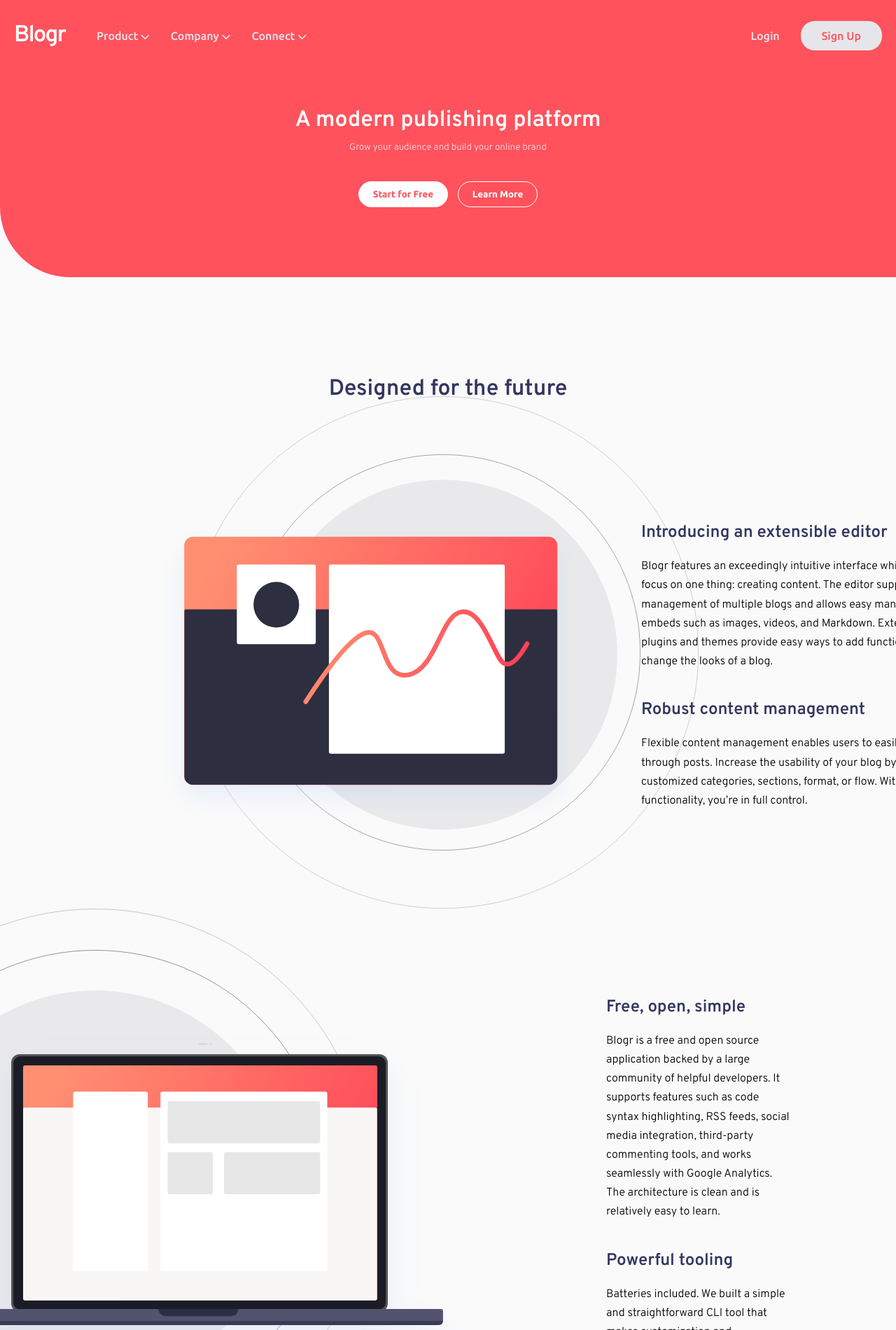
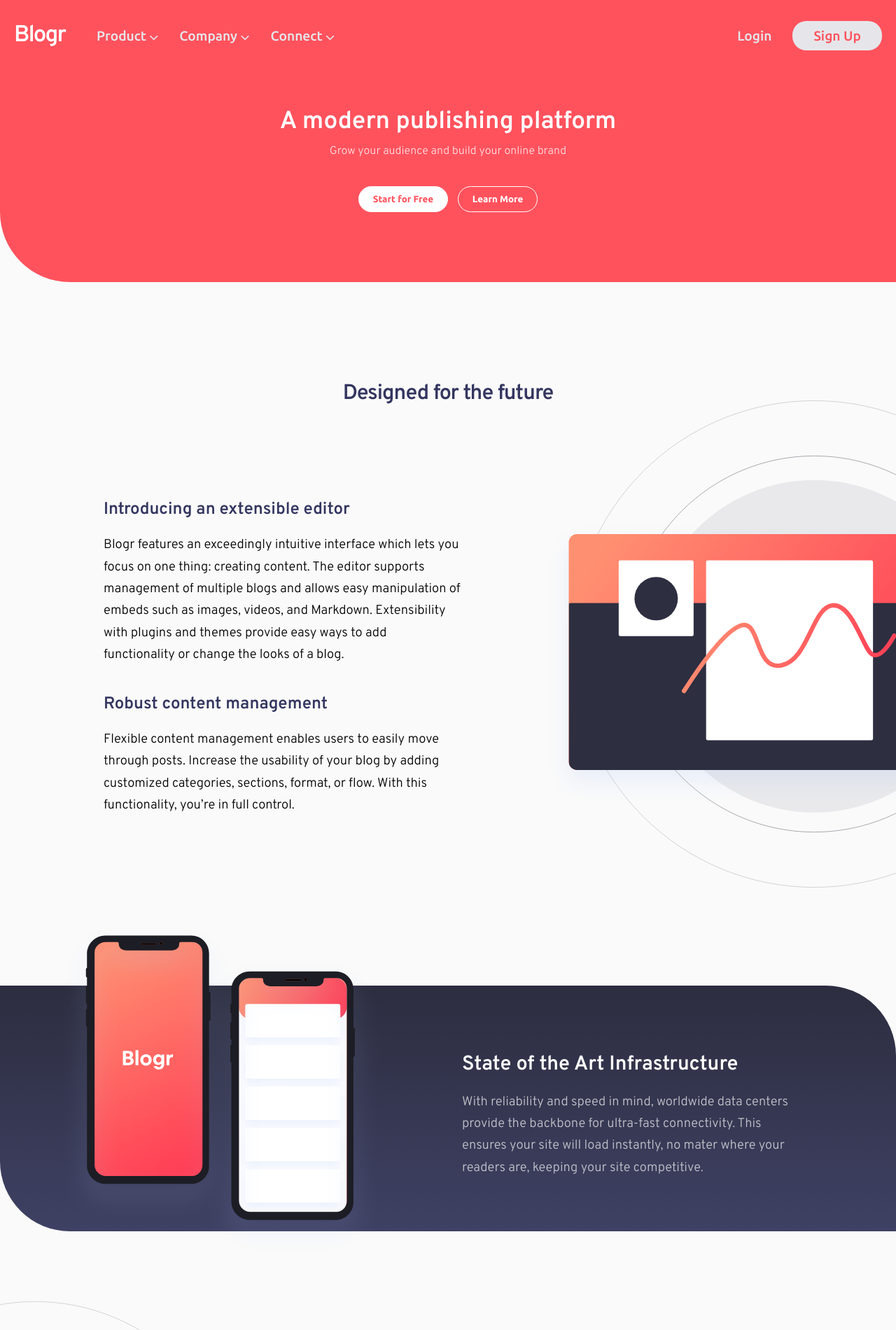
Before and after one commit to MonikaCyprys/Blogr-landing-page, a plain HTML site: page index.html in a window 1280 px wide. Shown: the top 1900 px of the page at 70% size. Drawn offline with Linux system fonts and the light colour scheme.

Commit message:
change fonts

```diff
--- a/index.html
+++ b/index.html
@@ -16,15 +16,6 @@
       rel="stylesheet"
     />
     <link rel="stylesheet" href="css/app.css" />
-    <!-- <style>
-      .attribution {
-        font-size: 11px;
-        text-align: center;
-      }
-      .attribution a {
-        color: hsl(228, 45%, 44%);
-      }
-    </style> -->
   </head>
   <body>
     <div class="wrapper">
@@ -140,6 +131,13 @@
       <main>
         <h2 class="header-main">Designed for the future</h2>
         <section class="services-section">
+          <img
+            class="image-section"
+            data-desktop="editor-desktop"
+            data-mobile="editor-mobile"
+            src=""
+            alt=""
+          />
           <article class="info-section">
             <h3 class="subtitles-section">Introducing an extensible editor</h3>
             <p class="text-section">
@@ -158,15 +156,15 @@
               you’re in full control.
             </p>
           </article>
-          <img
-            class="image-section"
-            data-desktop="editor-desktop"
-            data-mobile="editor-mobile"
-            src="/images/illustration-editor-mobile.svg"
-            alt=""
-          />
         </section>
-        <!-- sekcja z telefonami -->
+       <section class="services-section phones-section">
+        <img class="phones-image" src="/images/illustration-phones.svg" alt=""/>
+      <article class="info-section phones-section">
+        <h3 class="subtitles-section">State of the Art Infrastructure</h3>
+        <p class="text-section">
+          With reliability and speed in mind, worldwide data centers provide the backbone for ultra-fast connectivity. This ensures your site will load instantly, no mater where your readers are, keeping your site competitive.
+        </p>
+       </section>
         <section class="services-section laptop-section">
           <img
             class="image-section laptop-section"
--- a/scss/_footer.scss
+++ b/scss/_footer.scss
@@ -5,12 +5,12 @@ footer {
   border-radius: 0 50px 0 0;
   padding: 40px 10% 0 10%;
   align-items: center;
+  font-size: 1rem;
   @include two-section-view {
     flex-direction: row;
     justify-content: flex-start;
     flex-wrap: wrap;
     align-items: flex-start;
-    font-size: larger;
   }
   .logo {
     font-size: 33px;
@@ -36,11 +36,10 @@ footer {
       padding: 0;
       text-align: center;
       padding: 5px 0;
-      font-size: larger;
       &:nth-of-type(1) {
         font-weight: bold;
         color: var(--white);
-        font-size: larger;
+        font-size: 1.3rem;
         padding: 5px 10px 20px 10px;
       }
       &:hover {
@@ -57,6 +56,7 @@ footer {
     text-align: center;
     color: var(--grayish-blue);
     padding: 50px 0 20px 0;
+    font-size: 1em;
     a {
       color: var(--very-light-red);
       cursor: pointer;
--- a/scss/_header.scss
+++ b/scss/_header.scss
@@ -8,23 +8,24 @@ header {
   position: relative;
   z-index: 99;
   overflow: hidden;
+  font-size: 1rem;
   .header-text {
     font-family: var(--overpass-font);
     color: var(--white);
     text-align: center;
+    font-size: 2.2em;
   }
   .title-header {
-    padding: 50px 45px 10px 45px;
+    padding: 50px 25px 10px 25px;
   }
   .subtitle-header {
     font-weight: 300;
-    font-size: medium;
+    font-size: 1em;
     opacity: 0.8;
     padding: 10px 50px;
     padding-bottom: 30px;
     @include tablet-view {
       padding: 0 50px 40px 50px;
-      font-size: smaller;
     }
   }
   .start-header {
--- a/scss/_main.scss
+++ b/scss/_main.scss
@@ -3,13 +3,15 @@ main {
   padding: 120px 0 0 0;
   transform: translateY(-70px);
   overflow-x: hidden;
+  font-size: 1rem;
   .header-main {
     text-align: center;
     color: var(--very-dark-blue);
     position: relative;
     padding: 40px 0;
+    font-size: 1.9em;
+    letter-spacing: -1px;
     @include two-section-view {
-      font-size: xx-large;
       top: 50px;
     }
   }
@@ -18,56 +20,94 @@ main {
     flex-direction: column;
     width: 100%;
     justify-items: center;
+    position: relative;
+    padding-bottom: 40px;
     @include two-section-view {
       flex-direction: row;
       position: relative;
       transform: translateX(10%);
+      align-items: center;
     }
     &.laptop-section {
       @include two-section-view {
         transform: translateX(-10%);
       }
     }
-
+    &.phones-section {
+      background: linear-gradient(rgb(44, 45, 63), rgb(63, 65, 100));
+      padding: 200px 20px 100px 20px;
+      margin-top: 200px;
+      border-radius: 0 100px;
+      @include two-section-view {
+        margin: 100px 0;
+        padding: 55px 10%;
+        transform: translateX(0);
+        justify-content: flex-end;
+      }
+    }
     .info-section {
       display: flex;
       flex-wrap: wrap;
       align-content: center;
       padding: 20px;
       text-align: center;
-      order: 2;
+      font-size: 1rem;
+
       @include two-section-view {
         text-align: left;
       }
       .subtitles-section {
         color: var(--very-dark-blue);
-        font-weight: bold;
-        font-size: 24px;
+        font-size: 1.9em;
+        padding: 40px 20px 20px 20px;
+        flex-basis: 100%;
+        @include two-section-view {
           padding: 40px 0 20px 0;
-        flex-basis: 100%;
+          font-size: 1.5em;
+        }
       }
       .text-section {
         line-height: 1.7;
+        font-size: 1.15em;
+      }
+      &.phones-section {
+        @include two-section-view {
+          flex-basis: 50%;
+        }
+        .subtitles-section {
+          color: var(--white);
+          flex-basis: 100%;
+          font-size: 2.2em;
+          @include two-section-view {
+            padding: 20px 0;
+            font-size: 1.8em;
+          }
+        }
+        .text-section {
+          line-height: 1.7;
+          opacity: 0.8;
+          padding: 0;
+          color: var(--grayish-blue);
+        }
+      }
     }
   }
   .image-section {
     width: 100%;
     margin: 0 auto;
-      position: relative;
-
     @include tablet-view {
-        width: 60%;
-        height: 60%;
+      width: 57%;
+      height: 57%;
     }
     @include two-section-view {
+      position: relative;
       right: -8%;
       order: 1;
     }
     &.laptop-section {
-        width: 120%;
-        left: -10%;
       @include two-section-view {
         right: 9%;
+        order: 0;
       }
     }
     img {
@@ -75,5 +115,22 @@ main {
       height: 100%;
     }
   }
+  .phones-image {
+    position: absolute;
+    top: -25%;
+    left: 0;
+    right: 0;
+    z-index: 5;
+    width: 375px;
+    margin: 0 auto;
+    @include two-section-view {
+      right: auto;
+      width: 450px;
+      transform: translateX(20%);
+    }
+    @include bigger-phones {
+      top: -22%;
+      width: 500px;
     }
   }
+}
--- a/scss/_media-queries.scss
+++ b/scss/_media-queries.scss
@@ -1,15 +1,21 @@
 @mixin tablet-view {
-  @media (min-width: 700px) {
+  @media (min-width: 750px) {
     @content;
   }
 }
 @mixin two-section-view {
-  @media (min-width: 950px) {
+  @media (min-width: 970px) {
     @content;
   }
 }
-@mixin smaller-font {
-  @media (max-width: 1110px) {
+@mixin bigger-phones {
+  @media (min-width: 1540px) {
     @content;
   }
 }
+
+@mixin bigger-fonts {
+  @media (min-width: 1900px) {
+    @content;
+  }
+}
--- a/scss/_nav.scss
+++ b/scss/_nav.scss
@@ -4,6 +4,7 @@ nav {
   display: flex;
   justify-content: space-between;
   position: relative;
+  font-size: 1rem;
   .logo {
     font-size: 33px;
     font-family: var(--overpass-font);
@@ -72,7 +73,6 @@ nav {
           transform: translateY(1px);
           color: var(--light-red);
           transform-origin: 50% 50%;
-          font-size: smaller;
           margin-left: 5px;
           pointer-events: none;
         }
@@ -148,6 +148,7 @@ nav {
           font-family: var(--ubuntu-font);
           color: var(--grayish-blue);
           font-weight: 500;
+          font-size: 1.2em;
           cursor: pointer;
           padding: 0 15px;
           align-self: center;
@@ -176,9 +177,8 @@ nav {
             box-shadow: 0 2px 20px var(--very-dark-grayish-blue);
 
             li {
-              font-size: 16px;
+              font-size: 1.1em;
               padding: 10px;
-              font-size: smaller;
               color: var(--very-dark-grayish-blue);
               cursor: pointer;
               opacity: 0.8;
@@ -203,7 +203,7 @@ nav {
         font-family: var(--ubuntu-font);
         background-color: transparent;
         font-weight: 500;
-        font-size: inherit;
+        font-size: 1.2em;
       }
       .login-nav {
         margin: 0 30px;
--- a/scss/_typography.scss
+++ b/scss/_typography.scss
@@ -7,15 +7,16 @@
   padding: 0;
   box-sizing: border-box;
 }
-
+html {
+  font-size: 16px;
+  @include bigger-fonts {
+    font-size: 19px;
+  }
+}
 body {
-  font-size: 16px;
   font-family: var(--overpass-font);
   width: 100%;
   height: fit-content;
-  @media screen and (min-width: 1740px) {
-    font-size: 22px; ///zrób media
-  }
   .wrapper {
     max-width: 1540px;
     margin: 0 auto;
```
Also changed, not shown: css/app.css. Lines whose indentation alone changed are shown as unchanged.
